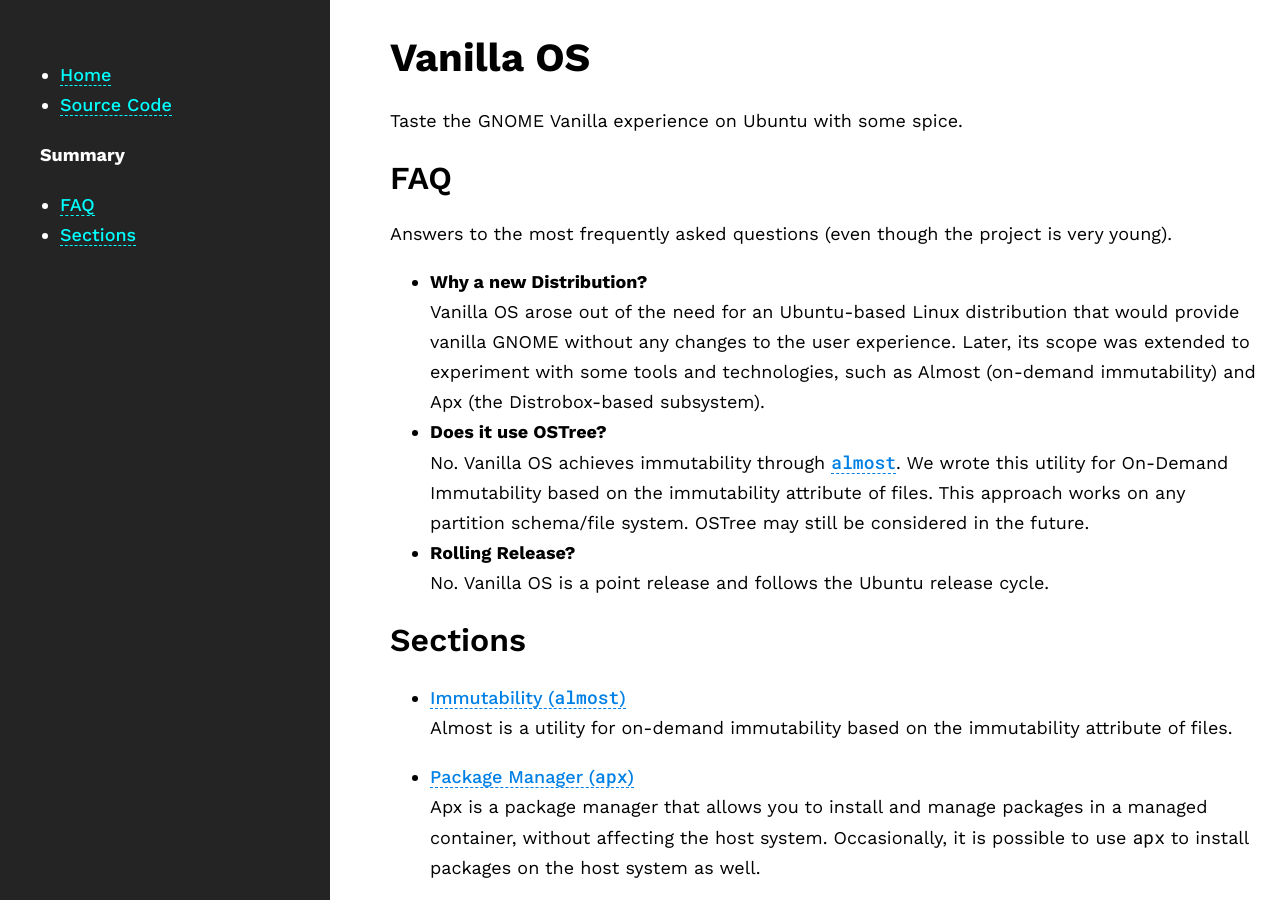
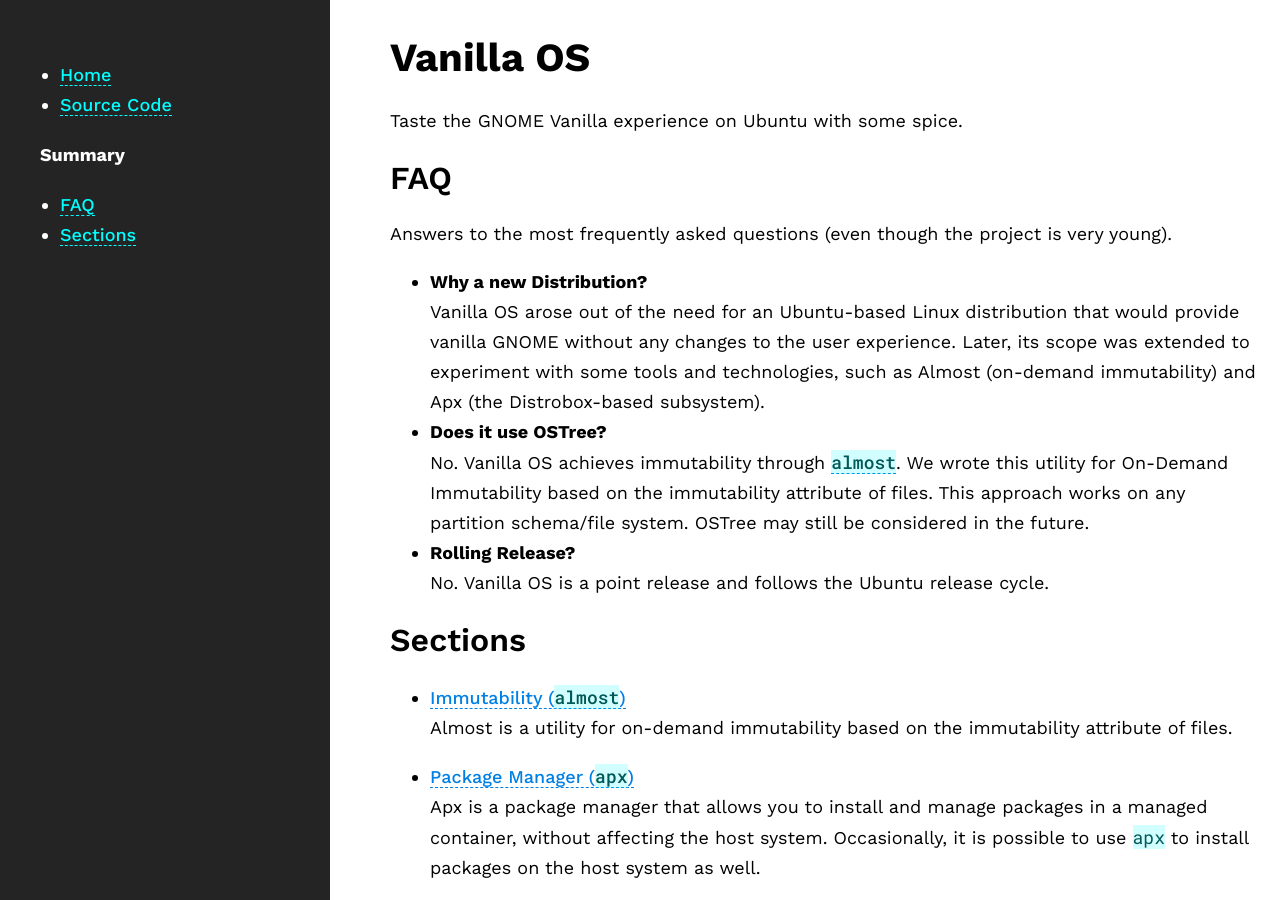
Before and after one commit to Vanilla-OS/documentation, a Jekyll site: the page built from index.md, in a window 1280 px wide. Built offline with Jekyll 4.4.1, drawn with Linux system fonts in a browser that asks for light colours.

Commit message:
ui: Highlight code

```diff
--- a/assets/css/dark.css
+++ b/assets/css/dark.css
@@ -22,6 +22,10 @@
         background-color: #2f3438;
     }
 
+    code.language-plaintext.highlighter-rouge {
+        color: #00ffff;
+    }
+
     tbody tr:nth-child(even) {
         background-color: #28272a;
     }
--- a/assets/css/style.css
+++ b/assets/css/style.css
@@ -152,6 +152,12 @@ pre, code {
 	font-family: 'Roboto Mono', monospace;
 }
 
+code.language-plaintext.highlighter-rouge {
+    color: #005858;
+    background-color: #00ffff2e;
+}
+
+
 /* Highlight */
 h1.highlight,
 h2.highlight,
@@ -162,7 +168,6 @@ h6.highlight {
     background-color: #fbff006b;
     border-radius: 4px;
 }
-
 /* Media Queries */
 @media (max-width: 1100px) {
 	main {
```
